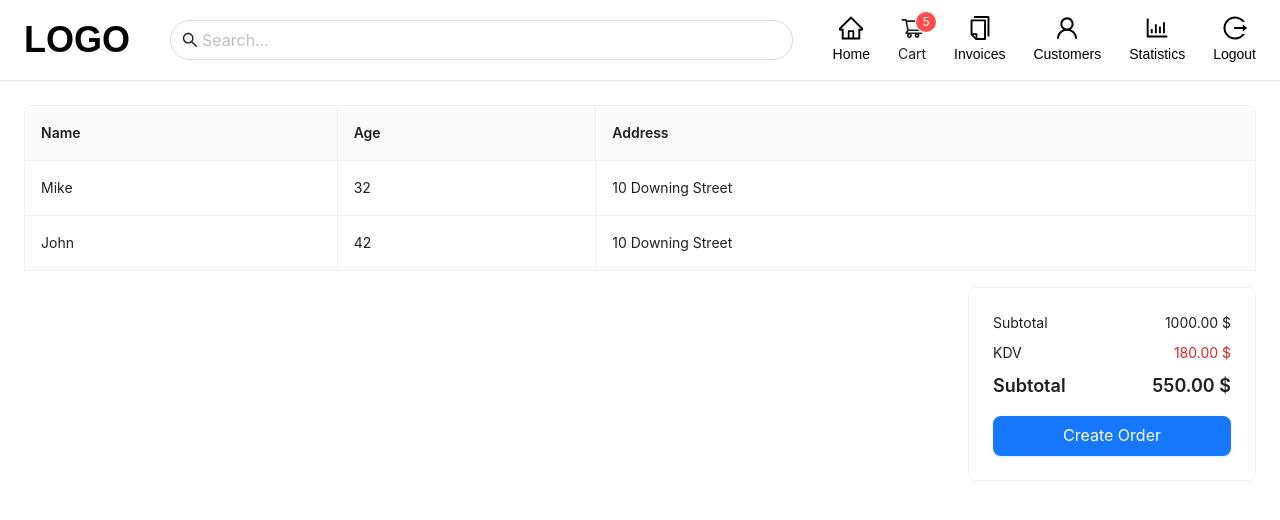
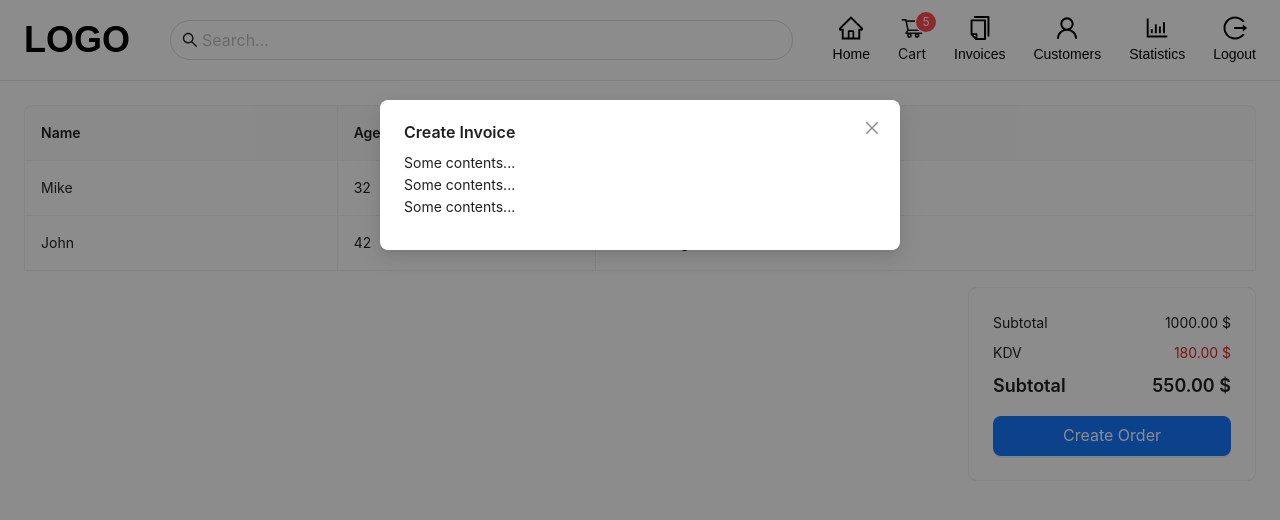
Before and after one commit to cagkancaglar/mern-pos-app-client, a React (Create React App) app: page /cart in a window 1280 px wide. Both pictures are taken after a click on the button "Create Order". Shown: the top 520 px of the page. Built offline with nearby package versions, Linux system fonts and the light colour scheme; the HTML template or start-up script is replaced by a standard one.

Commit message:
cart-page-modal

```diff
--- /dev/null
+++ b/src/components/CreateInvoice.jsx
@@ -0,0 +1,18 @@
+import { Modal } from "antd";
+
+const CreateInvoice = ({ isModalOpen, setIsModalOpen }) => {
+  return (
+    <Modal
+      title="Create Invoice"
+      open={isModalOpen}
+      footer={false}
+      onCancel={() => setIsModalOpen(false)}
+    >
+      <p>Some contents...</p>
+      <p>Some contents...</p>
+      <p>Some contents...</p>
+    </Modal>
+  );
+};
+
+export default CreateInvoice;
--- a/src/pages/CartPage.jsx
+++ b/src/pages/CartPage.jsx
@@ -1,7 +1,11 @@
 import { Table, Card, Button } from "antd";
 import Header from "../components/Header";
+import CreateInvoice from "../components/CreateInvoice";
+import { useState } from "react";
 
 const CartPage = () => {
+  const [isModalOpen, setIsModalOpen] = useState(false);
+
   const dataSource = [
     {
       key: "1",
@@ -36,10 +40,15 @@
   ];
 
   return (
-    <div>
+    <>
       <Header />
       <div className="px-6">
-        <Table dataSource={dataSource} columns={columns} bordered pagination={false}/>
+        <Table
+          dataSource={dataSource}
+          columns={columns}
+          bordered
+          pagination={false}
+        />
         <div className="flex justify-end mt-4">
           <Card className="w-72">
             <div className="flex justify-between">
@@ -54,11 +63,22 @@
               <span className="capitalize font-semibold text-lg">subtotal</span>
               <span className="font-semibold text-lg">550.00 $</span>
             </div>
-            <Button type="primary" className="mt-4 w-full" size="large">Create Order</Button>
+            <Button
+              type="primary"
+              className="mt-4 w-full"
+              size="large"
+              onClick={() => setIsModalOpen(true)}
+            >
+              Create Order
+            </Button>
           </Card>
         </div>
       </div>
-    </div>
+      <CreateInvoice
+        isModalOpen={isModalOpen}
+        setIsModalOpen={setIsModalOpen}
+      />
+    </>
   );
 };
 
```
